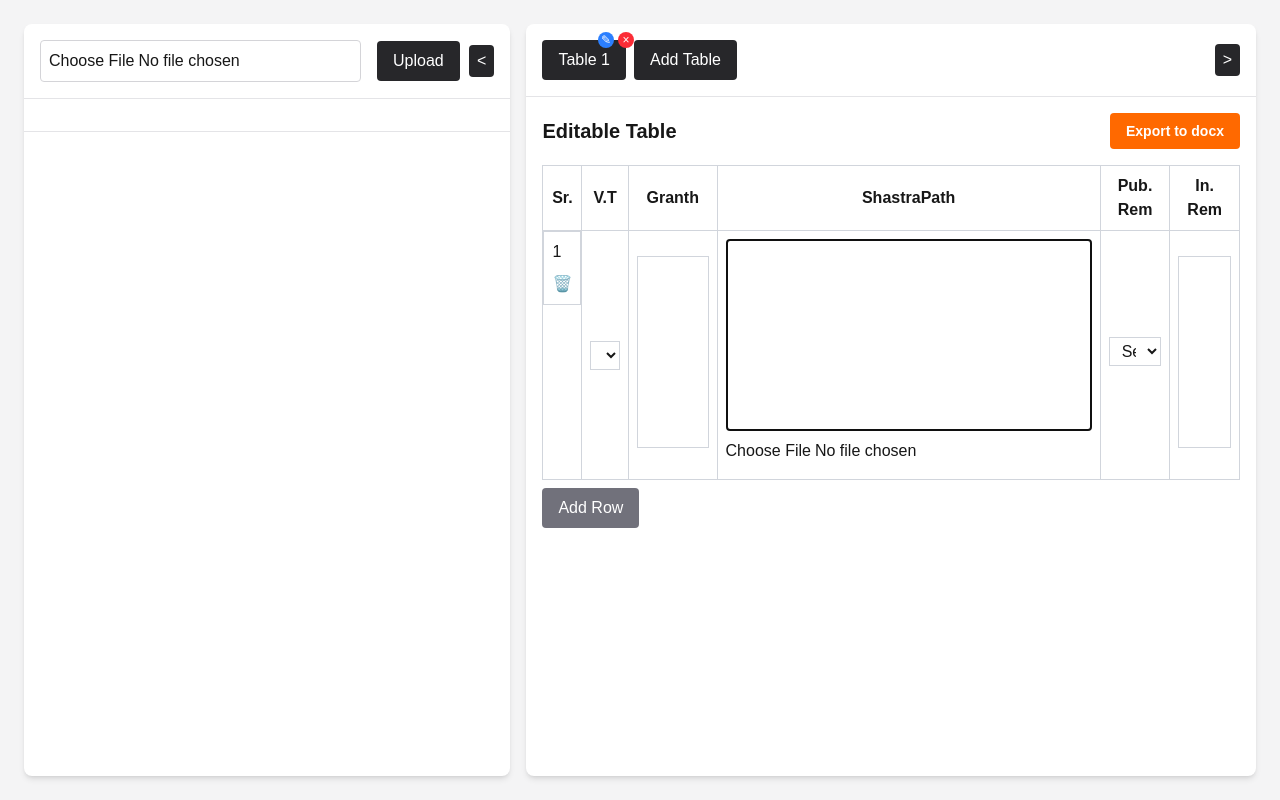
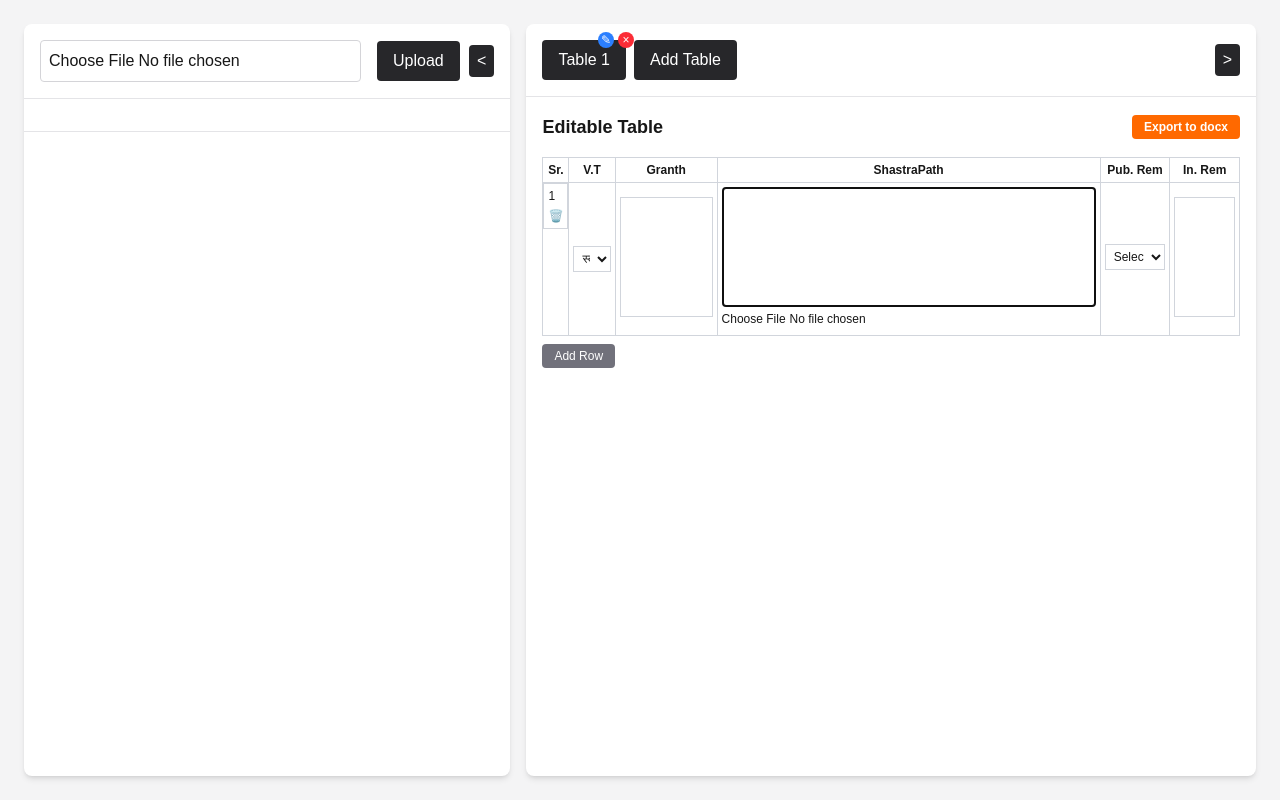
Before and after one commit to dhruvsh-1729/text-processor, a Next.js app: page / in a window 1280 px wide. Built offline with nearby package versions, Linux system fonts and the light colour scheme.

Commit message:
more improvements

```diff
--- a/components/EditableTable.tsx
+++ b/components/EditableTable.tsx
@@ -1,14 +1,57 @@
 import React, { useEffect, useRef, useState } from 'react';
 import { TableRow } from './types';
 import { saveAs } from 'file-saver';
-import { Document, Packer, Paragraph, Table, TableCell, TableRow as TRow, WidthType, TextRun, ImageRun, TableLayoutType } from 'docx';
+import { Document, Packer, Paragraph, Table, TableCell, TableRow as TRow, WidthType, TextRun, ImageRun, TableLayoutType, UnderlineType } from 'docx';
 import ReactCrop, { Crop } from 'react-image-crop';
 import 'react-image-crop/dist/ReactCrop.css';
 import jsPDF from 'jspdf';
 import autoTable from 'jspdf-autotable';
+import Editor from 'react-simple-wysiwyg';
 
 // @ts-expect-error - Skip type checking for font file
 import { font } from './data/NotoSans-VariableFont_wdth,wght-normal';
+
+export function htmlToTextRuns(html: string, font = 'Noto Sans Devanagari') {
+  const parser = new DOMParser();
+  const doc = parser.parseFromString(`<div>${html}</div>`, 'text/html');
+  const container = doc.body.firstChild as HTMLElement;
+  const result: TextRun[] = [];
+
+  function traverse(node: Node, formatting: { bold: boolean; italics: boolean; underline: boolean; }) {
+    if (node.nodeType === Node.TEXT_NODE) {
+      // Split by \n for line breaks
+      node.textContent?.split('\n').forEach((segment, idx) => {
+        if (segment.trim().length > 0 || idx === 0) {
+          result.push(
+            new TextRun({
+              text: segment,
+              bold: formatting.bold,
+              italics: formatting.italics,
+              underline: formatting.underline ? { type: UnderlineType.SINGLE } : undefined,
+              font,
+              break: idx > 0 ? 1 : 0,
+            })
+          );
+        }
+      });
+    } else if (node.nodeType === Node.ELEMENT_NODE) {
+      const el = node as HTMLElement;
+      traverseChildren(el, {
+        bold: formatting.bold || el.tagName === 'B' || el.tagName === 'STRONG',
+        italics: formatting.italics || el.tagName === 'I' || el.tagName === 'EM',
+        underline: formatting.underline || el.tagName === 'U',
+      });
+    }
+  }
+
+  function traverseChildren(parent: Node, formatting: { bold: boolean; italics: boolean; underline: boolean; }) {
+    parent.childNodes.forEach((child) => traverse(child, formatting));
+  }
+
+  traverseChildren(container, { bold: false, italics: false, underline: false });
+
+  return result;
+}
 
 declare module 'jspdf' {
   interface jsPDF {
@@ -54,15 +97,51 @@ const EditableTable: React.FC<EditableTableProps> = ({
   const inputRefs = useRef<Array<HTMLTextAreaElement | null>>([]);
   const [currentImage, setCurrentImage] = useState<{ rowIndex: number; imageIndex: number; src: string } | null>(null);
   const [crop, setCrop] = useState<Crop>({ unit: '%', width: 30, height: 30, x: 0, y: 0 });
+  const tableRef = useRef<HTMLDivElement>(null);
 
+  // State to hold the undo stack
+  const [undoStack, setUndoStack] = useState<{ rows: TableRow[]; images: { [key: number]: { src: string; crop: Crop }[] } }[]>([]);
+
+  // Function to save the current state before a change
+  const saveState = () => {
+    setUndoStack((prevStack) => [...prevStack, { rows, images }]);
+  };
+
+  // Effect to update selectedRowIndex when rows change
   useEffect(() => {
     const lastIndex = rows.length - 1;
     setSelectedRowIndex(lastIndex);
   }, [rows]);
 
+  // Effect to focus the selected row's textarea
   useEffect(() => {
     inputRefs.current[selectedRowIndex as number || 0]?.focus();
   }, [selectedRowIndex]);
+
+  // Effect to handle Ctrl + Z for undo
+  useEffect(() => {
+    const handleKeyDown = (event: KeyboardEvent) => {
+      if (event.ctrlKey && event.key === 'z') {
+        if (undoStack.length > 0) {
+          const previousState = undoStack[undoStack.length - 1];
+          setRows(previousState.rows);
+          setImages(previousState.images);
+          setUndoStack((prevStack) => prevStack.slice(0, -1));
+        }
+      }
+    };
+
+    const tableElement = tableRef.current;
+    if (tableElement) {
+      tableElement.addEventListener('keydown', handleKeyDown);
+    }
+
+    return () => {
+      if (tableElement) {
+        tableElement.removeEventListener('keydown', handleKeyDown);
+      }
+    };
+  }, [undoStack, setRows, setImages]);
 
   const handleImageUpload = (event: React.ChangeEvent<HTMLInputElement>, rowIndex: number) => {
     const file = event.target.files?.[0];
@@ -70,6 +149,7 @@ const EditableTable: React.FC<EditableTableProps> = ({
       const reader = new FileReader();
       reader.onload = () => {
         const src = reader.result as string;
+        saveState(); // Save state before updating images
         setImages((prev) => ({
           ...prev,
           [rowIndex]: [...(prev[rowIndex] || []), { src, crop: { unit: '%', width: 100, height: 100, x: 0, y: 0 } }],
@@ -115,6 +195,7 @@ const EditableTable: React.FC<EditableTableProps> = ({
   };
 
   const handleCropComplete = (rowIndex: number, imageIndex: number, croppedImage: string) => {
+    saveState(); // Save state before updating images
     setImages((prev) => {
       const newImages = { ...prev };
       newImages[rowIndex][imageIndex].src = croppedImage;
@@ -222,10 +303,7 @@ const EditableTable: React.FC<EditableTableProps> = ({
               width: { size: columnWidths[3], type: WidthType.DXA },
               children: [
           new Paragraph({
-                  children: [
-                    new TextRun({ text: row.col4 || '', font: 'Noto Sans Devanagari' }),
-                    ...imageElements,
-                  ],
+            children: [new TextRun({ text: row.col4 || '', font: 'Noto Sans Devanagari' })],
           }),
               ],
             }),
@@ -300,47 +378,51 @@ const EditableTable: React.FC<EditableTableProps> = ({
   };
 
   return (
-    <div className="">
-      <h2 className="text-xl font-semibold mb-4 flex items-center justify-between gap-6">
+    <div ref={tableRef} className="text-sm">
+      <h2 className="text-lg font-semibold mb-4 flex items-center justify-between gap-6">
       Editable Table
-        <button onClick={exportToDocx} className="px-4 py-2 text-sm bg-orange-500 text-white rounded">
+      <button onClick={exportToDocx} className="px-3 py-1 text-xs bg-orange-500 text-white rounded">
         Export to docx
       </button>
       </h2>
 
       <div className="overflow-x-auto">
-        <table className="border-collapse border border-gray-300 w-full">
+      <table className="border-collapse border border-gray-300 w-full text-xs">
         <thead>
         <tr>
-              <th className="border border-gray-300 px-2 py-2">Sr.</th>
-              <th className="border border-gray-300 px-2 py-2">V.T</th>
-              <th className="border border-gray-300 px-2 py-2">Granth</th>
-              <th className="border border-gray-300 px-2 py-2">ShastraPath</th>
-              <th className="border border-gray-300 px-2 py-2">Pub. Rem</th>
-              <th className="border border-gray-300 px-2 py-2">In. Rem</th>
+          <th className="border border-gray-300 px-1 py-1">Sr.</th>
+          <th className="border border-gray-300 px-1 py-1">V.T</th>
+          <th className="border border-gray-300 px-1 py-1">Granth</th>
+          <th className="border border-gray-300 px-1 py-1">ShastraPath</th>
+          <th className="border border-gray-300 px-1 py-1">Pub. Rem</th>
+          <th className="border border-gray-300 px-1 py-1">In. Rem</th>
         </tr>
         </thead>
         <tbody>
         {rows.map((row: TableRow, index: number) => (
-              <tr key={row.id}>
-                <td className="border flex flex-col gap-2 border-gray-300 px-2 py-2">
+          <tr key={row.id} className="">
+          <td className="border flex flex-col gap-1 border-gray-300 px-1 py-1">
             {index + 1}
             <button
-                    onClick={() => setRows((prevRows) => prevRows.filter((_, i) => i !== index))}
-                    className="text-red-500 hover:text-red-700"
+            onClick={() => {
+              saveState();
+              setRows((prevRows) => prevRows.filter((_, i) => i !== index));
+            }}
+            className="text-red-500 hover:text-red-700 text-xs"
             >
             🗑️
             </button>
           </td>
-                <td className="border border-gray-300 px-2 py-2 w-1/15">
+          <td className="border border-gray-300 px-1 py-1 w-1/15">
             <select
             value={row.col2 || 'स्व'}
-                    onChange={(e) =>
+            onChange={(e) => {
+              saveState();
               setRows((prevRows) =>
               prevRows.map((r, i) => (i === index ? { ...r, col2: e.target.value } : r))
-                      )
-                    }
-                    className="w-full border border-gray-300 px-2 py-1"
+              );
+            }}
+            className="w-full border border-gray-300 px-1 py-1 text-xs"
             >
             <option value="">Select</option>
             <option value="व्यु">व्यु</option>
@@ -354,61 +436,64 @@ const EditableTable: React.FC<EditableTableProps> = ({
             <option value="परि">परि.</option>
             </select>
           </td>
-                <td className="border border-gray-300 px-2 py-2">
+          <td className="border border-gray-300 px-1 py-1">
             <textarea
             value={row.col3}
             onClick={() => setSelectedRowIndex(index)}
-                    onChange={(e) =>
+            onChange={(e) => {
+              saveState();
               setRows((prevRows) =>
               prevRows.map((r, i) => (i === index ? { ...r, col3: e.target.value } : r))
-                      )
-                    }
-                    className="w-full border px-2 border-gray-300 py-1 resize-none"
-                    style={{ height: 'auto', minHeight: '12em' }}
+              );
+            }}
+            className="w-full border px-1 border-gray-300 py-1 resize-none text-xs"
+            style={{ height: 'auto', minHeight: '10em' }}
             rows={1}
             />
           </td>
-                <td className="border border-gray-300 px-2 py-2" style={{ width: '55%' }}>
+          <td className="border border-gray-300 px-1 py-1" style={{ width: '55%' }}>
             <div className="flex flex-col">
             <textarea
               value={row.col4}
               onClick={() => setSelectedRowIndex(index)}
-                      onChange={(e) =>
+              onChange={(e) => {
+              saveState();
               setRows((prevRows) =>
                 prevRows.map((r, i) => (i === index ? { ...r, col4: e.target.value } : r))
-                        )
-                      }
+              );
+              }}
               ref={(el) => {
               inputRefs.current[index] = el;
               }}
-                      className="w-full border border-gray-300 px-2 py-1 resize-none"
-                      style={{ height: 'auto', minHeight: '12em' }}
+              className="w-full border border-gray-300 px-1 py-1 resize-none text-xs"
+              style={{ height: 'auto', minHeight: '10em' }}
               rows={1}
             />
             <input
               type="file"
               accept="image/*"
               onChange={(e) => handleImageUpload(e, index)}
-                      className="mt-2"
+              className="mt-1 text-xs"
             />
-                    <div className="flex gap-2 mt-2 flex-wrap">
+            <div className="flex gap-1 mt-1 flex-wrap">
               {(images[index] || []).map((img, imgIndex) => (
               <div key={imgIndex} className="relative">
                 <img
                 src={img.src}
                 alt={`Image ${imgIndex + 1}`}
-                            className="w-24 h-24 object-cover cursor-pointer"
+                className="w-20 h-20 object-cover cursor-pointer"
                 onClick={() => setCurrentImage({ rowIndex: index, imageIndex: imgIndex, src: img.src })}
                 />
                 <button
-                            onClick={() =>
+                onClick={() => {
+                  saveState();
                   setImages((prev) => {
                   const updatedImages = { ...prev };
                   updatedImages[index] = updatedImages[index].filter((_, i) => i !== imgIndex);
                   return updatedImages;
-                              })
-                            }
-                            className="absolute top-0 right-0 bg-red-500 text-white rounded-full w-5 h-5 flex items-center justify-center text-xs"
+                  });
+                }}
+                className="absolute top-0 right-0 bg-red-500 text-white rounded-full w-4 h-4 flex items-center justify-center text-xs"
                 >
                 ✖
                 </button>
@@ -431,7 +516,7 @@ const EditableTable: React.FC<EditableTableProps> = ({
               >
                 <button
                 onClick={() => setCurrentImage(null)}
-                            className="absolute top-2 right-2 text-gray-500 hover:text-gray-700"
+                className="absolute top-2 right-2 text-gray-500 hover:text-gray-700 text-xs"
                 >
                 ✖
                 </button>
@@ -458,7 +543,7 @@ const EditableTable: React.FC<EditableTableProps> = ({
                     handleCropComplete(currentImage.rowIndex, currentImage.imageIndex, croppedImage)
                   );
                 }}
-                            className="mt-4 px-4 py-2 bg-blue-500 text-white rounded"
+                className="mt-2 px-3 py-1 bg-blue-500 text-white rounded text-xs"
                 >
                 Crop
                 </button>
@@ -467,12 +552,13 @@ const EditableTable: React.FC<EditableTableProps> = ({
             )}
             </div>
           </td>
-                <td className="border border-gray-300 px-2 py-2 w-1/10">
+          <td className="border border-gray-300 px-1 py-1 w-1/10">
             <div className="flex flex-col w-full">
             <select
               value={row.col5.split('=')[0] || ''}
               onChange={(e) => {
               const selectedValue = e.target.value;
+              saveState();
               setRows((prevRows) =>
                 prevRows.map((r, i) =>
                 i === index
@@ -484,7 +570,7 @@ const EditableTable: React.FC<EditableTableProps> = ({
                 )
               );
               }}
-                      className="w-full border border-gray-300 px-2 py-1 mb-2"
+              className="w-full border border-gray-300 px-1 py-1 mb-1 text-xs"
             >
               <option value="">Select</option>
               <option value="MTN">MTN</option>
@@ -500,30 +586,32 @@ const EditableTable: React.FC<EditableTableProps> = ({
               value={row.col5.split('=')[1] || ''}
               onChange={(e) => {
                 const newValue = e.target.value;
+                saveState();
                 setRows((prevRows) =>
                 prevRows.map((r, i) =>
                   i === index ? { ...r, col5: row.col5.split('=')[0] + '=' + newValue } : r
                 )
                 );
               }}
-                        className="border w-full border-gray-300 px-2 py-2 resize-none"
-                        style={{ height: '10em' }}
+              className="border w-full border-gray-300 px-1 py-1 resize-none text-xs"
+              style={{ height: '8em' }}
               rows={1}
               />
             )}
             </div>
           </td>
-                <td className="border border-gray-300 px-2 py-2 w-1/10">
+          <td className="border border-gray-300 px-1 py-1 w-1/10">
             <textarea
             value={row.col6 || ''}
             onClick={() => setSelectedRowIndex(index)}
-                    onChange={(e) =>
+            onChange={(e) => {
+              saveState();
               setRows((prevRows) =>
               prevRows.map((r, i) => (i === index ? { ...r, col6: e.target.value } : r))
-                      )
-                    }
-                    className="w-full border border-gray-300 px-2 py-1 resize-none"
-                    style={{ height: 'auto', minHeight: '12em' }}
+              );
+            }}
+            className="w-full border border-gray-300 px-1 py-1 resize-none text-xs"
+            style={{ height: 'auto', minHeight: '10em' }}
             rows={1}
             />
           </td>
@@ -531,7 +619,13 @@ const EditableTable: React.FC<EditableTableProps> = ({
         ))}
         </tbody>
       </table>
-        <button onClick={addRow} className="mt-2 px-4 py-2 bg-zinc-500 cursor-pointer text-white rounded">
+      <button
+        onClick={() => {
+        saveState();
+        addRow();
+        }}
+        className="mt-2 px-3 py-1 bg-zinc-500 cursor-pointer text-white rounded text-xs"
+      >
         Add Row
       </button>
       </div>
--- a/package.json
+++ b/package.json
@@ -19,6 +19,7 @@
     "react": "^19.0.0",
     "react-dom": "^19.0.0",
     "react-image-crop": "^11.0.10",
+    "react-simple-wysiwyg": "^3.2.2",
     "xlsx": "^0.18.5"
   },
   "devDependencies": {
```
Also changed, not shown: pages/index.tsx (+54 -9 lines), 1 other file (tests, documents, lock files or other folders). Lines whose indentation alone changed are shown as unchanged.
